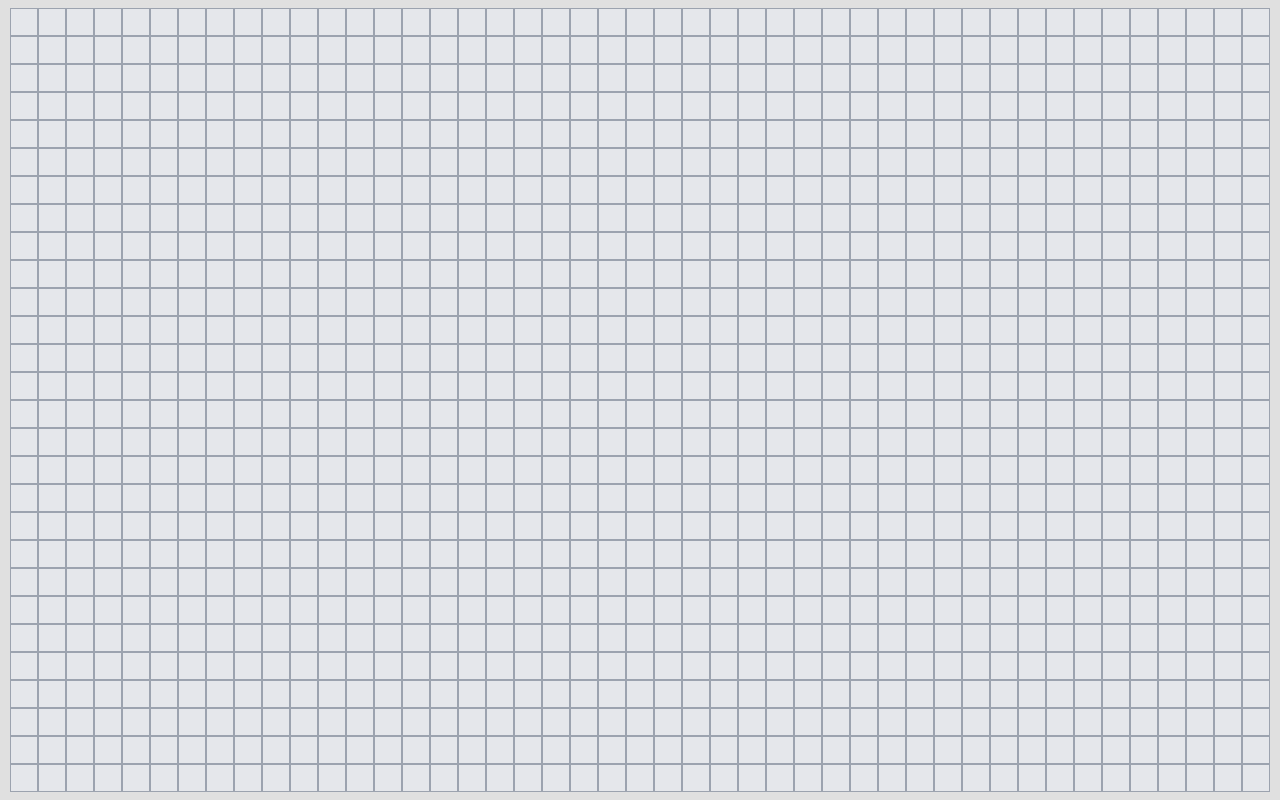
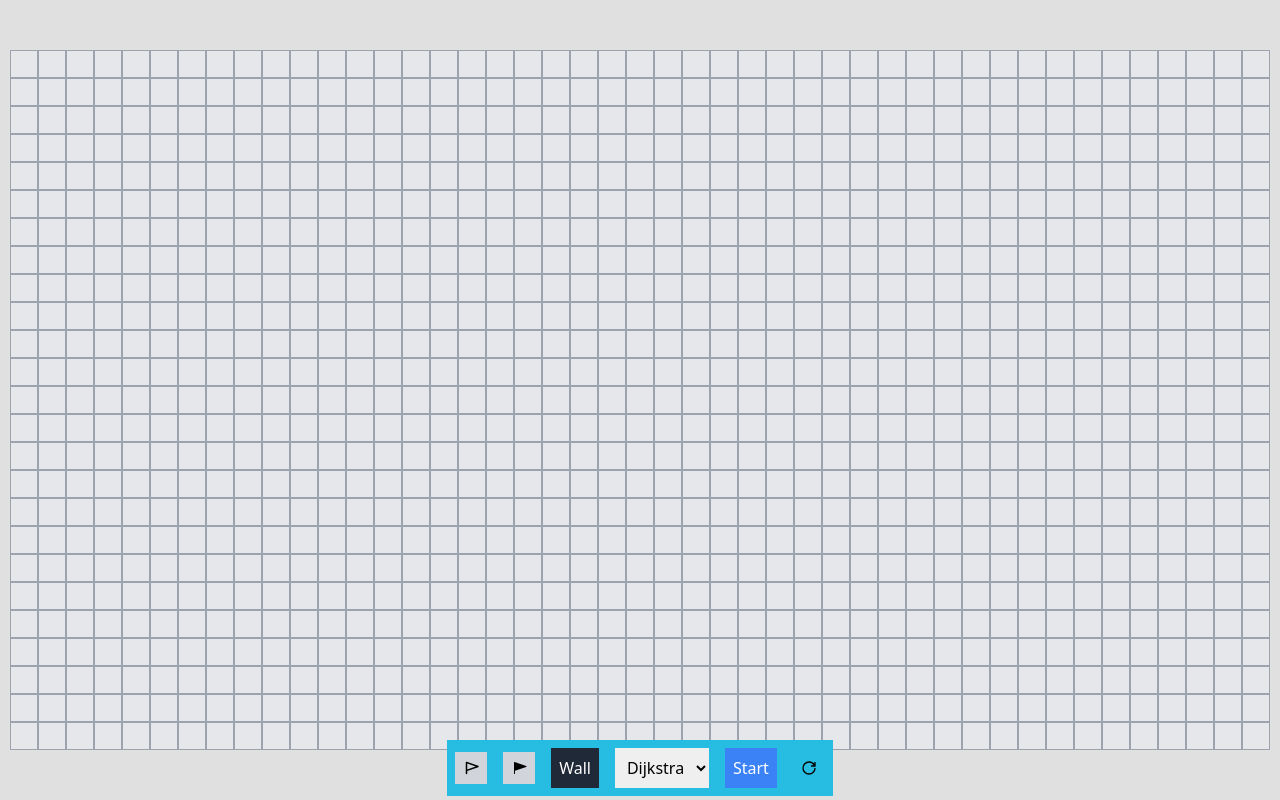
Before and after one commit to jasonluxie/pathfinder, a React (Vite) app: page / in a window 1280 px wide. Built offline with nearby package versions, Linux system fonts and the light colour scheme.

Commit message:
Updated toolbar with new props and states added to grid node

```diff
--- a/src/components/GridContainer.tsx
+++ b/src/components/GridContainer.tsx
@@ -1,14 +1,22 @@
 import { useState, useEffect } from "react";
 import GridNode from "./GridNode";
 import { useScreenSize } from "../hooks/useScreenSize";
-import { Grid, Node } from "../types/types";
+import { Grid, Node, Algorithm } from "../types/types";
+import Toolbar from "./Toolbar";
 
 const GridContainer = () => {
   const [grid, setGrid] = useState<Grid>([]);
+  const [startNode, setStartNode] = useState<Node | null>(null);
+  const [endNode, setEndNode] = useState<Node | null>(null);
+  const [activeTool, setActiveTool] = useState<"start" | "end" | "wall">(
+    "wall"
+  );
+  const [algorithm, setAlgorithm] = useState<Algorithm>("dijkstra");
+  const [isMousePressed, setIsMousePressed] = useState(false);
   const { width, height } = useScreenSize();
 
   const cellSize = 28;
-  const rows = Math.floor(height / cellSize);
+  const rows = Math.floor((height - 80) / cellSize);
   const cols = Math.floor(width / cellSize);
 
   useEffect(() => {
@@ -41,18 +49,56 @@ const GridContainer = () => {
     };
   };
 
+  const handleMouseDown = (row: number, col: number) => {
+    setIsMousePressed(true);
+    handleNodeClick(row, col);
+  };
+
+  const handleMouseEnter = (row: number, col: number) => {
+    if (!isMousePressed) return;
+    handleNodeClick(row, col);
+  };
+
+  const handleMouseUp = () => {
+    setIsMousePressed(false);
+  };
+
   const handleNodeClick = (row: number, col: number) => {
     const newGrid = grid.slice();
     const node = newGrid[row][col];
-    node.isWall = !node.isWall;
+
+    if (activeTool === "start") {
+      if (startNode) {
+        newGrid[startNode.row][startNode.col].isStart = false;
+      }
+      node.isStart = true;
+      setStartNode(node);
+    } else if (activeTool === "end") {
+      if (endNode) {
+        newGrid[endNode.row][endNode.col].isEnd = false;
+      }
+      node.isEnd = true;
+      setEndNode(node);
+    } else {
+      node.isWall = !node.isWall;
+    }
+
     newGrid[row][col] = node;
     setGrid(newGrid);
+  };
+
+  const clearGrid = () => {
+    const newGrid = createGrid(rows, cols);
+    setGrid(newGrid);
+    setStartNode(null);
+    setEndNode(null);
   };
 
   return (
     <div
       id="grid-container"
-      className="flex justify-center items-center h-screen w-screen bg-light-grey"
+      className="flex flex-col justify-center items-center h-screen w-screen bg-light-grey"
+      onMouseUp={handleMouseUp}
     >
       <div className="grid-container">
         {grid.map((row, rowIndex) => (
@@ -61,12 +107,21 @@ const GridContainer = () => {
               <GridNode
                 key={nodeIndex}
                 {...node}
-                onClick={() => handleNodeClick(rowIndex, nodeIndex)}
+                onMouseDown={() => handleMouseDown(rowIndex, nodeIndex)}
+                onMouseEnter={() => handleMouseEnter(rowIndex, nodeIndex)}
               />
             ))}
           </div>
         ))}
       </div>
+      <Toolbar
+        activeTool={activeTool}
+        setActiveTool={setActiveTool}
+        algorithm={algorithm}
+        setAlgorithm={setAlgorithm}
+        startPathfinding={() => {}}
+        clearGrid={clearGrid}
+      />
     </div>
   );
 };
--- a/src/components/GridNode.tsx
+++ b/src/components/GridNode.tsx
@@ -1,7 +1,8 @@
 import { Node } from "../types/types";
 
 interface GridNodeProps extends Node {
-  onClick: () => void;
+  onMouseDown: () => void;
+  onMouseEnter: () => void;
 }
 
 const GridNode = ({
@@ -10,7 +11,8 @@ const GridNode = ({
   isWall,
   isVisited,
   isPath,
-  onClick,
+  onMouseDown,
+  onMouseEnter,
 }: GridNodeProps) => {
   const classes = `node w-7 h-7 border border-gray-400 transition-colors ${
     isStart
@@ -26,7 +28,7 @@ const GridNode = ({
       : "bg-gray-200 hover:bg-gray-300"
   }`;
 
-  return <div className={classes} onClick={onClick}></div>;
+  return <div className={classes} onMouseDown={onMouseDown} onMouseEnter={onMouseEnter}></div>;
 };
 
 export default GridNode;
--- a/src/components/Toolbar.tsx
+++ b/src/components/Toolbar.tsx
@@ -1,35 +1,66 @@
 import React from "react";
 import { PiFlagPennantBold, PiFlagPennantFill } from "react-icons/pi";
 import { GrPowerReset } from "react-icons/gr";
+import { Algorithm } from "../types/types";
 
-interface PropTypes {
-  setStartNode: VoidFunction;
-  setEndNode: VoidFunction;
-  setFlagType: VoidFunction;
+interface ToolbarProps {
+  activeTool: "start" | "end" | "wall";
+  setActiveTool: (tool: "start" | "end" | "wall") => void;
+  algorithm: Algorithm;
+  setAlgorithm: (algorithm: Algorithm) => void;
+  startPathfinding: () => void;
+  clearGrid: () => void;
 }
 
-const Toolbar: React.FC<PropTypes> = ({ setStartNode, setEndNode, setFlagType }) => {
-
-  const setActiveTool = (event:React.MouseEvent<HTMLButtonElement>) => {
-
-  }
-
+const Toolbar: React.FC<ToolbarProps> = ({
+  activeTool,
+  setActiveTool,
+  algorithm,
+  setAlgorithm,
+  startPathfinding,
+  clearGrid,
+}) => {
   return (
     <div
-      className="bg-muted-teal p-2 fixed bottom-1 justify-center"
-      id="toolbar ">
-      <button className="p-2" id="start" onClick={() => setFlagType("start")}>
+      className="bg-muted-teal p-2 fixed bottom-1 justify-center flex items-center gap-4"
+      id="toolbar"
+    >
+      <button
+        className={`p-2 ${
+          activeTool === "start" ? "bg-green-500" : "bg-gray-300"
+        }`}
+        onClick={() => setActiveTool("start")}
+      >
         <PiFlagPennantBold />
       </button>
-      <button className="p-2" id="end">
+      <button
+        className={`p-2 ${
+          activeTool === "end" ? "bg-red-500" : "bg-gray-300"
+        }`}
+        onClick={() => setActiveTool("end")}
+      >
         <PiFlagPennantFill />
       </button>
-      <select className="p-2">
-        <option>A*</option>
-        <option>Dijkstra</option>
+      <button
+        className={`p-2 ${
+          activeTool === "wall" ? "bg-gray-800 text-white" : "bg-gray-300"
+        }`}
+        onClick={() => setActiveTool("wall")}
+      >
+        Wall
+      </button>
+      <select
+        className="p-2"
+        value={algorithm}
+        onChange={(e) => setAlgorithm(e.target.value as Algorithm)}
+      >
+        <option value="dijkstra">Dijkstra</option>
+        <option value="a*">A*</option>
       </select>
-      <button className="p-2">Start</button>
-      <button className="p-2" id="reset">
+      <button className="p-2 bg-blue-500 text-white" onClick={startPathfinding}>
+        Start
+      </button>
+      <button className="p-2" id="reset" onClick={clearGrid}>
         <GrPowerReset />
       </button>
     </div>
```
Also changed, not shown: src/algorithms/dijkstra.ts (added, +78 -0 lines).
